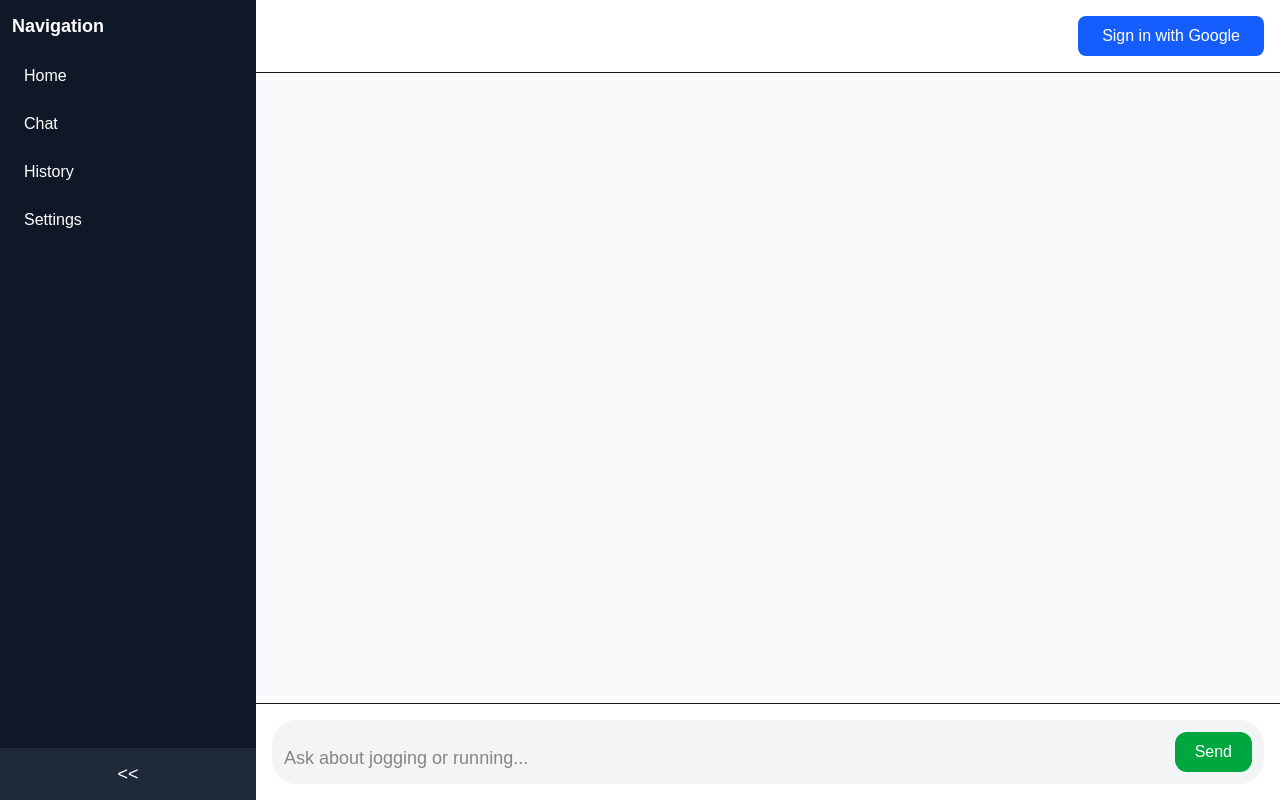
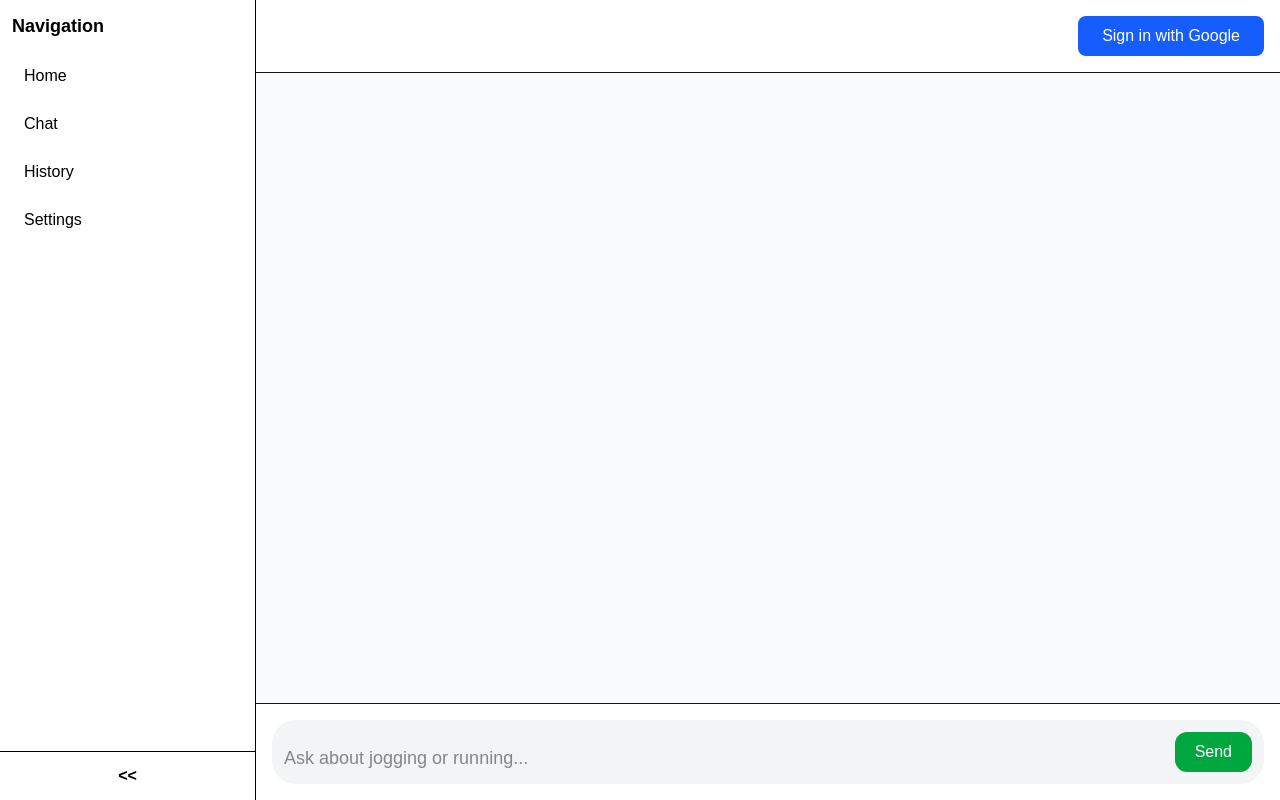
Before and after one commit to rexyu222/rexgit, a Next.js app: page / in a window 1280 px wide. Both pictures are taken after a click on the button ">>". Built offline with nearby package versions, Linux system fonts and the light colour scheme.

Commit message:
Initial commit26

```diff
--- a/app/page.tsx
+++ b/app/page.tsx
@@ -1,4 +1,4 @@
-// page.tsx (with collapsible left sidebar like Grok)
+// page.tsx (with collapsible white sidebar like Grok)
 
 'use client';
 
@@ -20,10 +20,12 @@ const VIDEO_URLS: Record<string, string> = {
   Video2: "https://www.youtube.com/watch?v=DDLR5gk6JIE",
 };
 
-/* === Timestamp Parsing === */
+/* ==== Timestamp parsing ==== */
 function parseTimestampCitations(text: string): React.ReactNode[] {
   const parts: React.ReactNode[] = [];
-  const regex = /\[([Video1|Video2]+),\s*(\d{1,2}:\d{2}:\d{2}\.\d{3})\]/g;
+  const regex =
+    /\[([Video1|Video2]+),\s*(\d{1,2}:\d{2}:\d{2}\.\d{3})\]/g;
+
   let lastIndex = 0;
   let match;
 
@@ -56,72 +58,37 @@ function parseTimestampCitations(text: string): React.ReactNode[] {
   return parts;
 }
 
-/* === Source Parsing === */
-function parseSourceLine(line: string): React.ReactNode {
-  const match = line.match(/-\s*\[VIDEO([12])\]\s+(.+?)\s+(https?:\/\/[^\s]+)/i);
-  if (!match) return parseTimestampCitations(line);
-
-  const videoNum = match[1];
-  const videoKey = `Video${videoNum}`;
-  const url = VIDEO_URLS[videoKey];
-
-  return (
-    <a
-      href={url}
-      target="_blank"
-      rel="noopener noreferrer"
-      className="text-blue-600 underline hover:text-blue-800"
-    >
-      [VIDEO{videoNum}] {match[2]} {match[3]}
-    </a>
-  );
-}
-
-/* === Text Parser === */
-function parseBotText(text: string) {
-  return text.split('\n').map((line, i) => {
-    if (line.trim().startsWith('**Sources:**'))
-      return <div key={i} className="font-bold mt-3">Sources:</div>;
-
-    if (line.trim().startsWith('- [VIDEO'))
-      return <div key={i}>{parseSourceLine(line)}</div>;
-
-    return <div key={i}>{parseTimestampCitations(line)}</div>;
-  });
-}
-
-/* === Clean Text for Hide Info === */
+/* ==== Bot message ==== */
 function cleanBotText(text: string) {
   return text
     .replace(/\[[Video1|Video2]+,\s*\d{1,2}:\d{2}:\d{2}\.\d{3}\]/g, '')
-    .replace(/\n?\s*\*\*Sources:\*\*[\s\S]*/i, '')
+    .replace(/\n?\*\*Sources:\*\*[\s\S]*/i, '')
     .trim();
 }
 
-/* === Bot Message === */
 function BotMessage({ text }: { text: string }) {
   const [showInfo, setShowInfo] = useState(true);
-  const displayText = showInfo ? text : cleanBotText(text);
+  const display = showInfo ? text : cleanBotText(text);
 
   return (
     <div className="relative bg-gray-200 px-4 py-3 rounded-xl max-w-xl">
       <div className="text-sm space-y-1">
-        {parseBotText(displayText)}
+        {parseTimestampCitations(display)}
       </div>
 
       <button
-        onClick={() => setShowInfo(v => !v)}
-        className="absolute bottom-1 right-2 text-xs bg-white text-black px-2 py-1 rounded opacity-70 hover:opacity-100"
+        onClick={() => setShowInfo(s => !s)}
+        className="absolute bottom-1 right-2 text-xs bg-black text-white px-2 py-1 rounded opacity-70 hover:opacity-100"
       >
-        {showInfo ? "Hide info" : "Show info"}
+        {showInfo ? 'Hide info' : 'Show info'}
       </button>
     </div>
   );
 }
 
-/* =========================
-        Page Component
-   ========================= */
+/* ====================
+      Page
+==================== */
 export default function Page() {
   const [user, setUser] = useState<UserInfo | null>(null);
   const [prompt, setPrompt] = useState('');
@@ -129,49 +96,53 @@ export default function Page() {
   const [sidebarOpen, setSidebarOpen] = useState(false);
 
   const textareaRef = useRef<HTMLTextAreaElement>(null);
+
   const BACKEND_URL = 'https://proud1776ai.com';
 
   useEffect(() => {
     const token = localStorage.getItem('jwt');
     if (!token) return;
+
     fetch(`${BACKEND_URL}/api/me`, {
-      headers: { Authorization: `Bearer ${token}` }
+      headers: { Authorization: `Bearer ${token}` },
     })
       .then(r => r.json())
       .then(d => d.email && setUser(d));
   }, []);
 
   useEffect(() => {
-    const el = textareaRef.current;
-    if (!el) return;
-    el.style.height = 'auto';
-    el.style.height = `${el.scrollHeight}px`;
+    if (!textareaRef.current) return;
+    textareaRef.current.style.height = 'auto';
+    textareaRef.current.style.height = `${textareaRef.current.scrollHeight}px`;
   }, [prompt]);
 
-  /* === Send Message === */
+  /* ==== Send message ==== */
   const sendMessage = async () => {
     if (!prompt.trim()) return;
 
-    const userMessage = { role: 'user' as const, text: prompt };
-    setMessages(prev => [...prev, userMessage, { role: 'bot' as const, text: '' }]);
+    setMessages(prev => [
+      ...prev,
+      { role: 'user', text: prompt },
+      { role: 'bot', text: '' },
+    ]);
+
     setPrompt('');
 
     if (textareaRef.current)
       textareaRef.current.style.height = '40px';
 
-    try {
-      const response = await fetch(`${BACKEND_URL}/chat`, {
+    const res = await fetch(`${BACKEND_URL}/chat`, {
       method: 'POST',
       headers: {
         'Content-Type': 'application/json',
-          Authorization: `Bearer ${localStorage.getItem('jwt') || ''}`,
+        Authorization: `Bearer ${localStorage.getItem('jwt') || ''}`
       },
       body: JSON.stringify({ prompt }),
     });
 
-      if (!response.body) throw new Error("No response");
+    const reader = res.body?.getReader();
+    if (!reader) return;
 
-      const reader = response.body.getReader();
     const decoder = new TextDecoder();
     let botText = '';
 
@@ -183,38 +154,50 @@ export default function Page() {
 
       setMessages(prev => {
         const copy = [...prev];
-          copy[copy.length - 1] = { role: "bot", text: botText };
+        copy[copy.length - 1] = {
+          role: 'bot',
+          text: botText
+        };
         return copy;
       });
     }
-    }
-    catch (err) {
-      console.error(err);
-    }
   };
 
-  /* ===========================
-           RENDER
-     =========================== */
+  /* ======================
+         Render
+====================== */
   return (
     <div className="h-screen flex bg-gray-50">
 
-      {/* === Sidebar === */}
+      {/* ==== White Sidebar ==== */}
       <div
-        className={`relative flex flex-col bg-gray-900 text-white transition-all duration-300 ${
-          sidebarOpen ? "w-64" : "w-14"
-        }`}
+        className={`flex flex-col
+          bg-white text-black border-r
+          transition-all duration-300
+          ${sidebarOpen ? 'w-64' : 'w-14'}
+        `}
       >
-        <div className="flex-1 overflow-hidden p-3">
-
+        <div className="flex-1 p-3 overflow-hidden">
           {sidebarOpen && (
             <>
-              <h2 className="text-lg font-bold mb-4">Navigation</h2>
+              <h2 className="font-bold text-lg mb-4">Navigation</h2>
+
               <div className="space-y-2">
-                <div className="hover:bg-gray-700 px-3 py-2 rounded cursor-pointer">Home</div>
-                <div className="hover:bg-gray-700 px-3 py-2 rounded cursor-pointer">Chat</div>
-                <div className="hover:bg-gray-700 px-3 py-2 rounded cursor-pointer">History</div>
-                <div className="hover:bg-gray-700 px-3 py-2 rounded cursor-pointer">Settings</div>
+                <div className="cursor-pointer rounded px-3 py-2 hover:bg-gray-200">
+                  Home
+                </div>
+
+                <div className="cursor-pointer rounded px-3 py-2 hover:bg-gray-200">
+                  Chat
+                </div>
+
+                <div className="cursor-pointer rounded px-3 py-2 hover:bg-gray-200">
+                  History
+                </div>
+
+                <div className="cursor-pointer rounded px-3 py-2 hover:bg-gray-200">
+                  Settings
+                </div>
               </div>
             </>
           )}
@@ -222,14 +205,14 @@ export default function Page() {
 
         {/* Toggle Button */}
         <button
-          onClick={() => setSidebarOpen(v => !v)}
-          className="w-full py-3 bg-gray-800 hover:bg-gray-700 text-center text-lg"
+          onClick={() => setSidebarOpen(o => !o)}
+          className="w-full py-3 border-t text-center font-semibold hover:bg-gray-100"
         >
           {sidebarOpen ? '<<' : '>>'}
         </button>
       </div>
 
-      {/* === Main App === */}
+      {/* ==== Main App ==== */}
       <div className="flex-1 flex flex-col">
 
         {/* Top bar */}
@@ -244,11 +227,11 @@ export default function Page() {
               Sign in with Google
             </button>
           ) : (
-            <div className="flex gap-3 items-center">
+            <div className="flex items-center gap-3">
               <img
                 src={user.picture}
+                alt="avatar"
                 className="w-9 h-9 rounded-full"
-                alt="avatar"
               />
               <span className="font-semibold">{user.name}</span>
               <button
@@ -271,9 +254,9 @@ export default function Page() {
               key={i}
               className={m.role === 'user' ? 'text-right' : 'text-left'}
             >
-              {m.role === 'bot'
-                ? <BotMessage text={m.text} />
-                : (
+              {m.role === 'bot' ? (
+                <BotMessage text={m.text} />
+              ) : (
                 <div className="inline-block bg-blue-600 text-white px-4 py-2 rounded-xl">
                   {m.text}
                 </div>
@@ -287,6 +270,7 @@ export default function Page() {
           <div className="flex items-end bg-gray-100 rounded-3xl p-3">
             <textarea
               ref={textareaRef}
+              rows={1}
               value={prompt}
               onChange={e => setPrompt(e.target.value)}
               onKeyDown={e => {
@@ -295,13 +279,13 @@ export default function Page() {
                   sendMessage();
                 }
               }}
-              rows={1}
               placeholder="Ask about jogging or running..."
-              className="flex-1 bg-transparent resize-none outline-none text-lg"
+              className="flex-1 resize-none outline-none bg-transparent text-lg"
             />
+
             <button
               onClick={sendMessage}
-              className="ml-3 px-5 py-2 bg-green-600 text-white rounded-xl"
+              className="ml-3 px-5 py-2 bg-green-600 text-white rounded-xl hover:bg-green-700"
             >
               Send
             </button>
```
Lines whose indentation alone changed are shown as unchanged.
